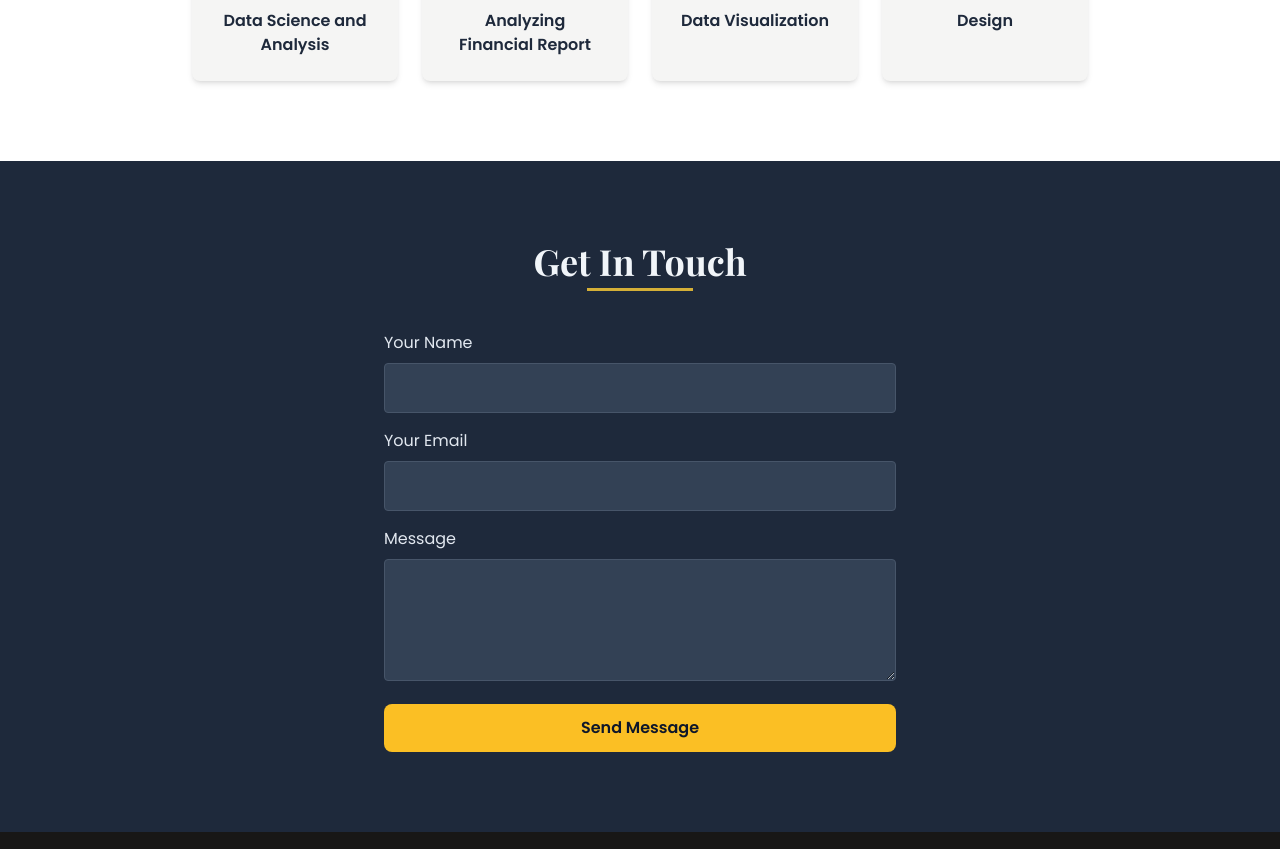
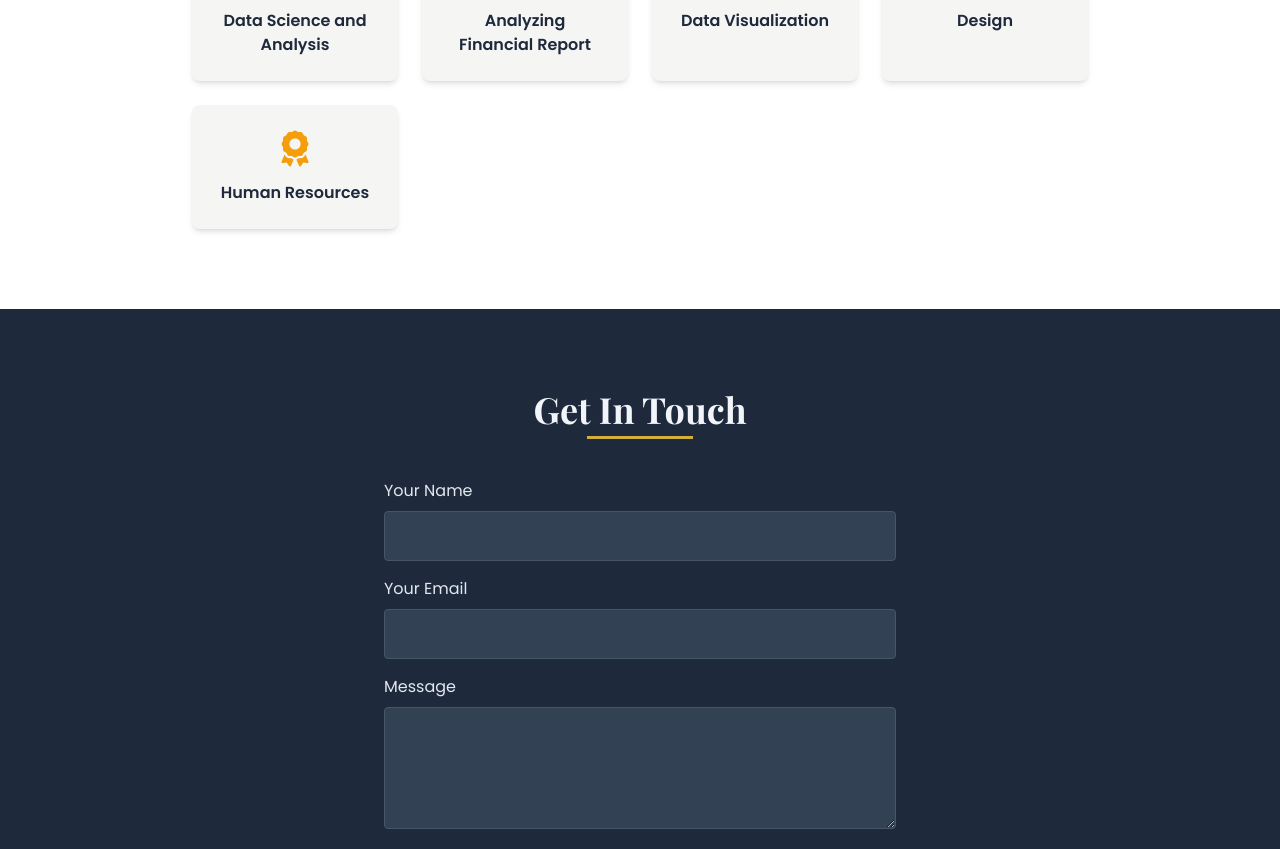
Before and after one commit to Zamzania/Web-Portofolio, a plain HTML site: page index.html in a window 1280 px wide. Shown: the part 3625-4474 px from the top of the page. Drawn offline with nearby package versions, Linux system fonts and the light colour scheme; no server answers.

Commit message:
Update index.html

```diff
--- a/index.html
+++ b/index.html
@@ -257,6 +257,11 @@
                     <p class="font-semibold text-slate-800">Design</p>
                 </a>
 
+                <a href="certificates/E-Certificate SC HR Understanding HR Frameworks.pdf" target="_blank" class="block p-6 bg-stone-100 rounded-lg shadow-md hover:shadow-xl hover:-translate-y-1 transition-all duration-300 anim-reveal">
+                    <i class="fas fa-award text-4xl text-amber-500 mb-3"></i>
+                    <p class="font-semibold text-slate-800">Human Resources</p>
+                </a>
+
             </div>
         </div>
     </section>
@@ -293,7 +298,7 @@
                 <span class="mx-1 text-gray-500">|</span>
                 <a href="mailto:prajaalim2605@gmail.com" class="mx-3 hover:text-amber-400"><i class="fas fa-envelope mr-1"></i> Email</a>
                 <a href="https://www.instagram.com/zxmzn__/" target="_blank" class="mx-3 hover:text-amber-400"><i class="fab fa-instagram mr-1"></i> Instagram</a>
-                <a href="tel:081236212688" class="mx-3 hover:text-amber-400"><i class="fas fa-phone-alt mr-1"></i> Phone</a>
+                <a href="tel:+6281236212688" class="mx-3 hover:text-amber-400"><i class="fas fa-phone-alt mr-1"></i> Phone</a>
             </div>
             <p class="text-sm opacity-80">&copy; 2025 Praja Alim Zamzani. All rights reserved.</p>
         </div>
```
